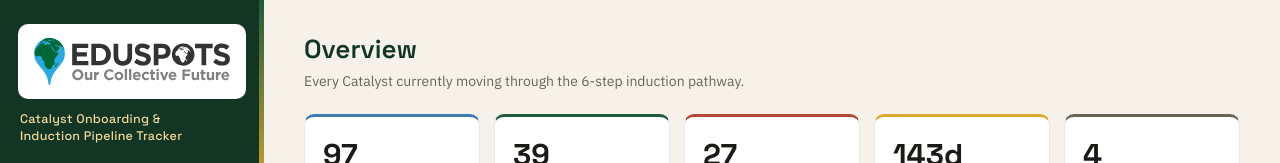
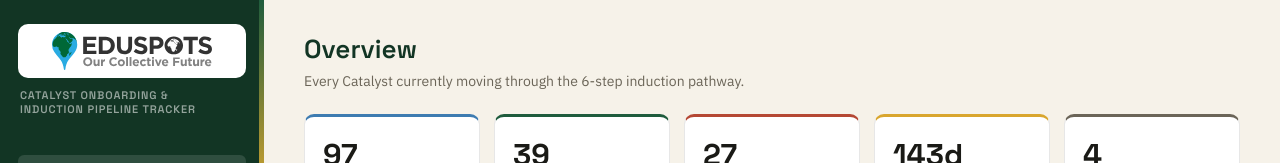
Before and after one commit to Jeffreylarbiakor/eduspots-catalyst-tracker, a plain HTML site: page index.html in a window 1280 px wide. Shown: the top 163 px of the page. Drawn offline with nearby package versions, Linux system fonts and the light colour scheme.

```diff
--- a/css/styles.css
+++ b/css/styles.css
@@ -99,7 +99,7 @@
 .brand-plate {
   background: #fff;
   border-radius: var(--radius-md);
-  padding: 14px 16px;
+  padding: 8px 10px;
   display: flex;
   align-items: center;
   justify-content: center;
@@ -107,18 +107,20 @@
 
 .brand-logo {
   width: 100%;
+  max-width: 160px;
   height: auto;
   display: block;
 }
 
 .brand-caption {
   font-family: var(--font-display);
-  font-size: 12.5px;
-  font-weight: 500;
-  letter-spacing: 0.02em;
-  color: var(--gold-soft);
-  margin: 12px 2px 0;
-  line-height: 1.4;
+  font-size: 11px;
+  font-weight: 600;
+  letter-spacing: 0.08em;
+  text-transform: uppercase;
+  color: rgba(255,255,255,0.55);
+  margin-top: 10px;
+  padding: 0 2px;
 }
 
 .sidebar-nav {
```
